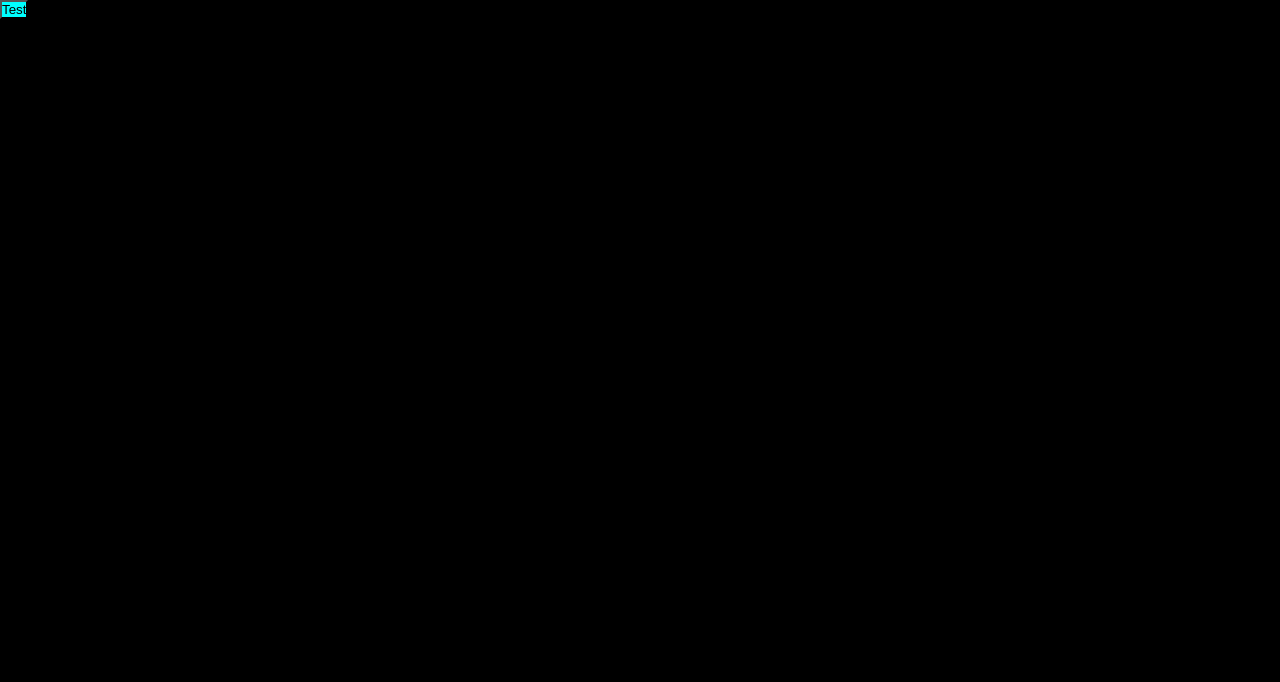
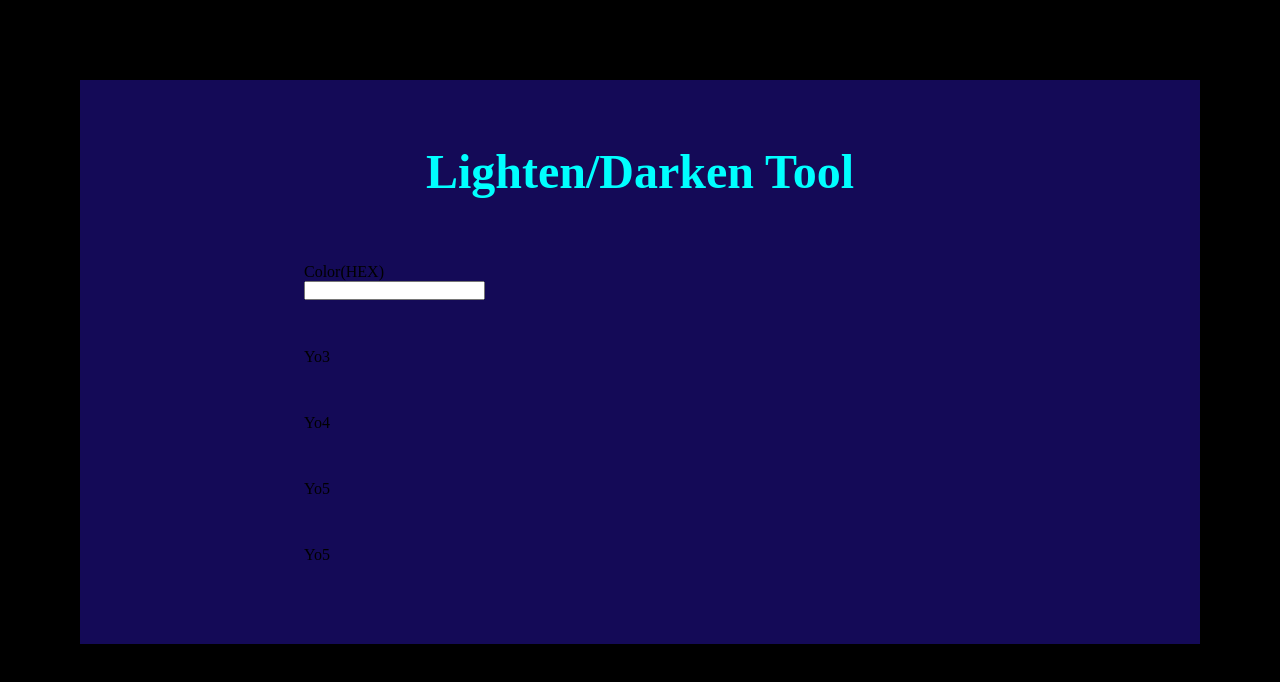
Before and after one commit to tchavkin/color-tool, a plain HTML site: page index.html in a window 1280 px wide. Drawn offline with Linux system fonts and the light colour scheme.

Commit message:
color-tool divisions

```diff
--- a/index.html
+++ b/index.html
@@ -7,7 +7,26 @@
     <title>Color Tool</title>
 </head>
 <body>
-<button class="test" onclick="test()">Test</button>
+    <div class="main-container">
+        <h1>Lighten/Darken Tool</h1>
+        <div class="hex">
+            <label for="hex-input">Color(HEX)</label><br>
+            <input class="hex-input" type="text" name="hex-input">
+        </div>
+        <div class="toggle">
+            <p>Yo3</p>
+        </div>
+        <div class="percent-bar">
+            <p>Yo4</p>
+        </div>
+        <div class="original-color-box">
+            <p>Yo5</p>
+        </div>
+        <div class="new-color-box">
+            <p>Yo5</p>
+        </div>
+
+    </div>
 
 <script src="script.js"></script>
 </body>
--- a/script.js
+++ b/script.js
@@ -1,3 +1 @@
-function test() {
-        alert("TEST");
-}
+//https://www.youtube.com/watch?v=Ndo2la9hylw
--- a/style.css
+++ b/style.css
@@ -7,8 +7,40 @@
 body {
     background-color: black;
 }
+h1 {
+    font-size: 6vh;
+    color: aqua;
+    text-align: center;
+    margin-top: 1vh;
+    padding-top: 8vh;
+    padding-bottom: 8vh;
+}
+.main-container {
+    background-color: rgb(20, 10, 87);
+    margin: 10vh;
+}
 
-.test {
-    background-color: aqua;
-    justify-content: center;
+.hex {
+    padding-left: 28vh;
 }
+
+.toggle {
+    padding-top: 6vh;
+    padding-left: 28vh;
+}
+
+.percent-bar {
+    padding-top: 6vh;
+    padding-left: 28vh;
+}
+
+.original-color-box {
+    padding-top: 6vh;
+    padding-left: 28vh;
+}
+
+.new-color-box {
+    padding-top: 6vh;
+    padding-left: 28vh;
+    padding-bottom: 10vh;
+}
```
